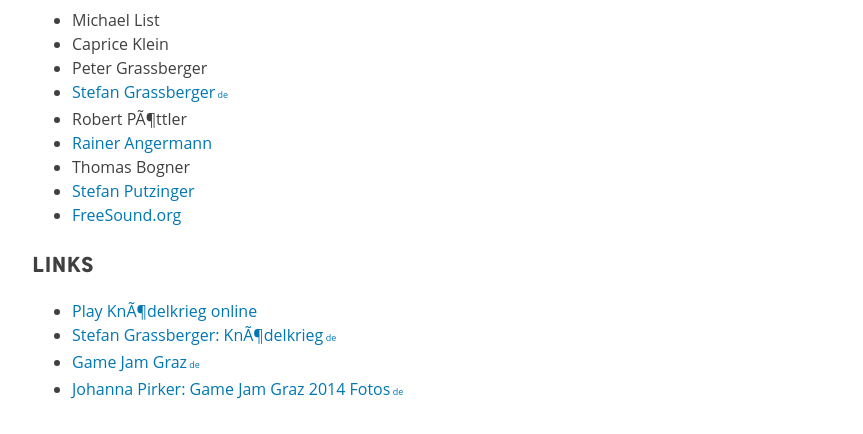
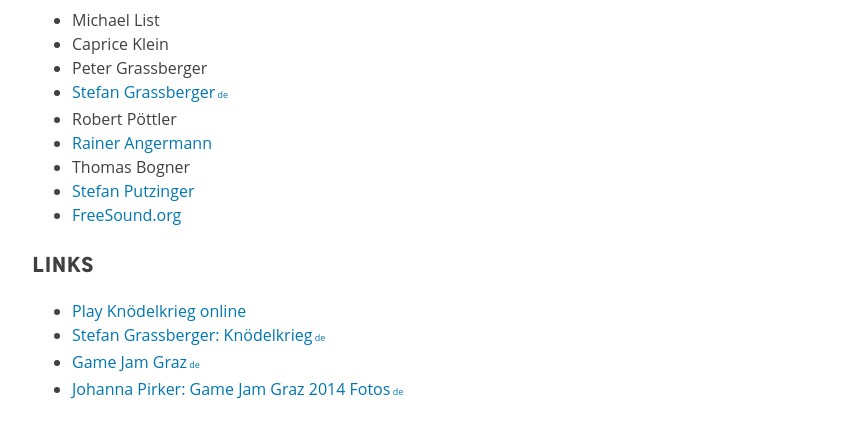
Before and after one commit to PeterTheOne/petergrassbergerat-2018, a Jekyll site: the page built from _projects/2014-07-01-knoedelkrieg.html, in a window 1280 px wide and 900 px high, scrolled down 1993 px. Shown: the part 380-814 px from the top of the window, without its empty margins (208-1071 px from the left). Built offline with Jekyll 4.4.1, drawn with Linux system fonts in a browser that asks for light colours; comment, search, counter and statistics services are not loaded; some of the changed text lies outside the part shown.

Commit message:
fix some umlaute and links

```diff
--- a/_projects/2014-06-15-die-mitte.html
+++ b/_projects/2014-06-15-die-mitte.html
@@ -3,7 +3,7 @@
 title:   "Die Mitte"
 lang:    en
 date:    2014-06-15 15:10:06 +0100
-updated: 2018-01-07 19:27:00 +0100
+updated: 2018-01-07 19:53:00 +0100
 tags:
 ---
 
@@ -18,7 +18,6 @@
 
 <h2>Video</h2>
 <div class="videoEmbed ratio16to9" data-video-url="http://player.vimeo.com/video/26441227">
-    <div class="playbutton"></div>
     <img src="/uploads/455990689_640.jpg" alt="video preview 1 + 1 > 2" />
 </div>
 Embed from <a href="https://vimeo.com/26441227">Vimeo</a>, click image to view.
--- a/_projects/2014-07-01-knoedelkrieg.html
+++ b/_projects/2014-07-01-knoedelkrieg.html
@@ -3,18 +3,18 @@
 title:   "Knödelkrieg"
 lang:    en
 date:    2014-06-24 14:11:09 +0100
-updated: 2014-07-01 20:20:55 +0100
+updated: 2018-01-07 19:53:00 +0100
 tags:
 ---
 
 <p>
-    In three days we created the <a href="http://unity3d.com/">Unity3d</a> Game <a href="http://knoedelkrieg.rarebyte.com/">KnÃ¶delkrieg</a> at the <a href="http://gamejamgraz.wordpress.com/">Game Jam Graz</a> 2014, it is based on a <a href="http://de.wikipedia.org/wiki/Pasinger_Kn%C3%B6delkrieg" hreflang="de">true story</a>. Unfortunately I spent half the time setting up Windows and Unity3d, but at least I got the Chance to take a look at Unity3d.
+    In three days we created the <a href="http://unity3d.com/">Unity3d</a> Game <a href="http://knoedelkrieg.rarebyte.com/">Knödelkrieg</a> at the <a href="http://gamejamgraz.wordpress.com/">Game Jam Graz</a> 2014, it is based on a <a href="http://de.wikipedia.org/wiki/Pasinger_Kn%C3%B6delkrieg" hreflang="de">true story</a>. Unfortunately I spent half the time setting up Windows and Unity3d, but at least I got the Chance to take a look at Unity3d.
 </p>
 
 <h2>Images</h2>
-<a href="http://knoedelkrieg.rarebyte.com/"><img src="/uploads/knoedelkrieg_02.jpg" width="100%" alt="knÃ¶delkrieg game screenshot shoot knÃ¶del at plane" /></a>
-<a href="http://knoedelkrieg.rarebyte.com/"><img src="/uploads/knoedelkrieg_03.jpg" width="100%" alt="knÃ¶delkrieg game gameplay screenshot shoot knÃ¶del at planes helicopter zeppelin" /></a>
-<a href="http://jpirker.com/game-jam-graz-2014/"><img src="/uploads/knoedelkrieg_01.jpg" width="100%" alt="knÃ¶delkrieg team Michael List Caprice Klein Peter Grassberger Stefan Grassberger Robert PÃ¶ttler Rainer Angermann Thomas Bogner Stefan Putzinger" /></a>
+<a href="http://knoedelkrieg.rarebyte.com/"><img src="/uploads/knoedelkrieg_02.jpg" width="100%" alt="knödelkrieg game screenshot shoot knödel at plane" /></a>
+<a href="http://knoedelkrieg.rarebyte.com/"><img src="/uploads/knoedelkrieg_03.jpg" width="100%" alt="knödelkrieg game gameplay screenshot shoot knödel at planes helicopter zeppelin" /></a>
+<a href="http://jpirker.com/game-jam-graz-2014/"><img src="/uploads/knoedelkrieg_01.jpg" width="100%" alt="knödelkrieg team Michael List Caprice Klein Peter Grassberger Stefan Grassberger Robert Pöttler Rainer Angermann Thomas Bogner Stefan Putzinger" /></a>
 Foto by <a href="http://jpirker.com/game-jam-graz-2014/">Johanna Pirker</a>
 
 <h2>Team</h2>
@@ -23,7 +23,7 @@
     <li>Caprice Klein</li>
     <li>Peter Grassberger</li>
     <li><a href="http://www.stefangrassberger.at/" hreflang="de">Stefan Grassberger</a></li>
-    <li>Robert PÃ¶ttler</li>
+    <li>Robert Pöttler</li>
     <li><a href="https://www.xing.com/profile/Rainer_Angermann">Rainer Angermann</a></li>
     <li>Thomas Bogner</li>
     <li><a href="http://www.neoratemusic.com/">Stefan Putzinger</a></li>
@@ -32,8 +32,8 @@
 
 <h2>Links</h2>
 <ul>
-    <li><a href="http://knoedelkrieg.rarebyte.com/">Play KnÃ¶delkrieg online</a></li>
-    <li><a href="http://www.stefangrassberger.at/project/knoedelkrieg/" hreflang="de">Stefan Grassberger: KnÃ¶delkrieg</a></li>
+    <li><a href="http://knoedelkrieg.rarebyte.com/">Play Knödelkrieg online</a></li>
+    <li><a href="http://www.stefangrassberger.at/project/knoedelkrieg/" hreflang="de">Stefan Grassberger: Knödelkrieg</a></li>
     <li><a href="http://gamejamgraz.wordpress.com/" hreflang="de">Game Jam Graz</a></li>
     <li><a href="http://jpirker.com/game-jam-graz-2014/" hreflang="de">Johanna Pirker: Game Jam Graz 2014 Fotos</a></li>
 </ul>
```
Also changed, not shown: other parts of _projects/2014-06-15-die-mitte.html (+1 -1 lines), _projects/2014-06-15-binarytalk.html (+5 -2 lines), _projects/2014-06-21-copywrongs-&-fixcopyright.html (+6 -6 lines).
